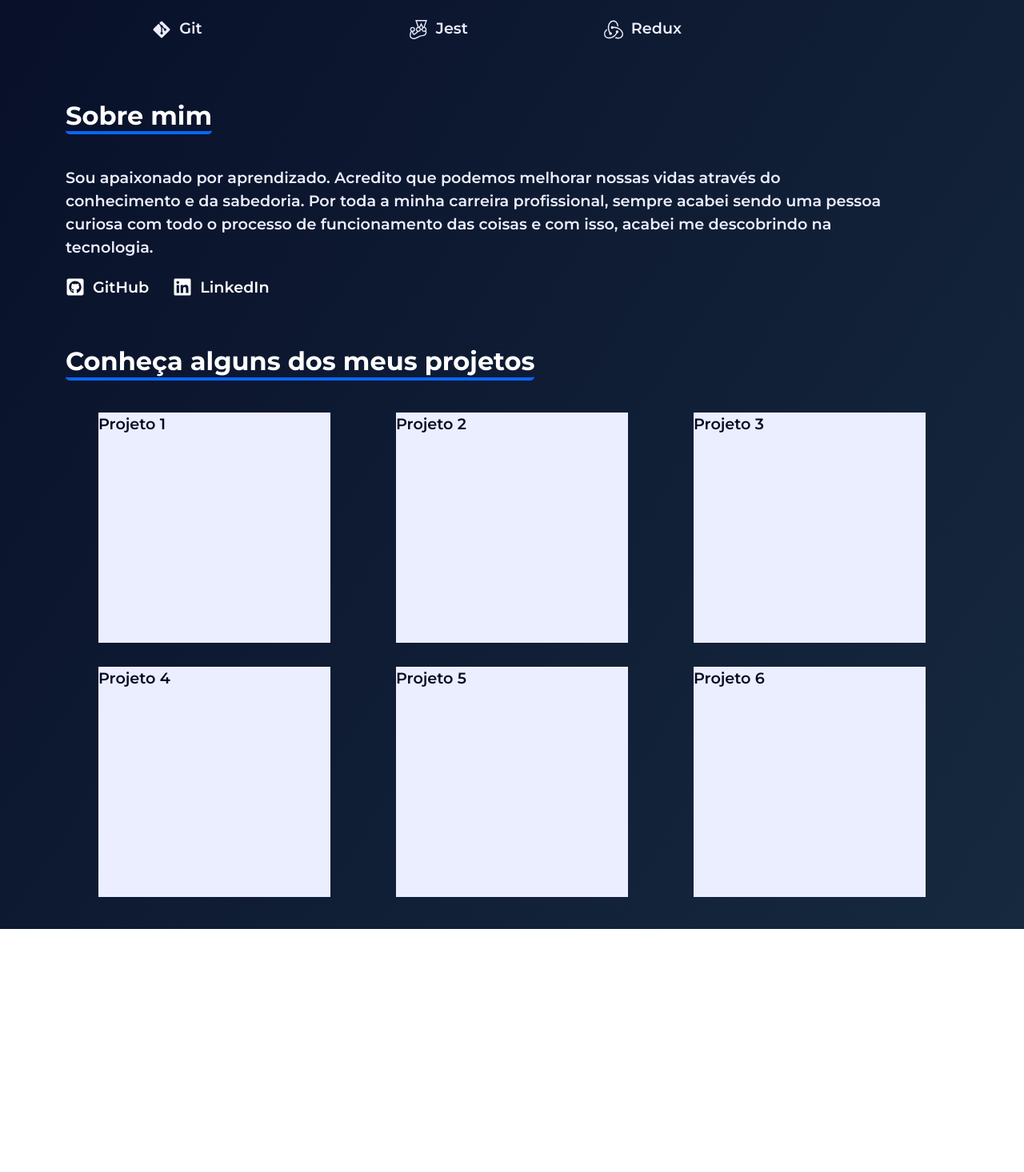
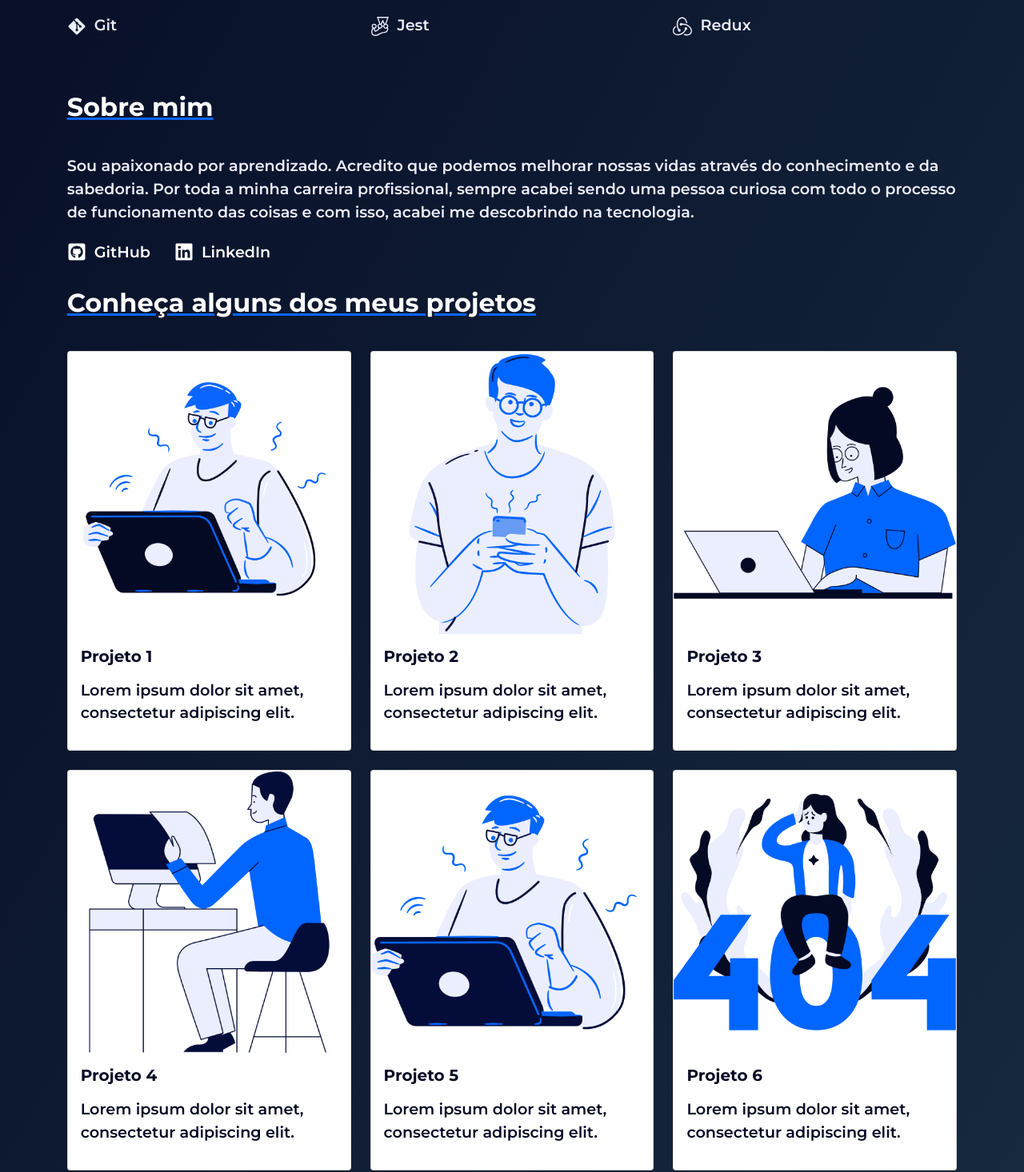
Before and after one commit to eduardomuchak/eduardo-portfolio, a React (Create React App) app: page / in a window 1280 px wide. Shown: the part 790-2256 px from the top of the page at 80% size. Before the commit the page ends 1952 px from the top, so only its background shows below. Built offline with nearby package versions, Linux system fonts and the light colour scheme.

Commit message:
feat: Adiciona responsividade total da homepage

```diff
--- a/src/pages/Home.jsx
+++ b/src/pages/Home.jsx
@@ -3,7 +3,12 @@ import { AiOutlineApi } from 'react-icons/ai';
 import { FaGitAlt, FaGithubSquare, FaLinkedin, FaReact } from 'react-icons/fa';
 import { SiCss3, SiHtml5, SiJavascript, SiJest, SiRedux, SiTestinglibrary } from 'react-icons/si';
 import Header from '../components/Header';
+import Contato1 from '../images/contato(1).png';
+import Contato2 from '../images/contato(2).png';
+import Contato3 from '../images/contato(3).png';
+import NotFound from '../images/not-found.png';
 import Working from '../images/working(2).png';
+import Working2 from '../images/working.png';
 import '../styles/Home.css';
 
 class Home extends Component {
@@ -11,7 +16,7 @@ class Home extends Component {
     return (
       <>
         <Header />
-        <main>
+        <main className='col-11'>
 
 
           <section className='info-container col-11'>
@@ -30,11 +35,11 @@ class Home extends Component {
 
 
 
-          <section className='col-11'>
-            <div className='section-container'>
+          <section className='col-12'>
+            <div className='section-container container'>
               <h2 className='title'>Algumas das tecnologias que já tive contato</h2>
-              <div className='technologies-container'>
-                <div>
+              <div className='technologies-container row align-items-start'>
+                <div className='col'>
                   <div className='technologie'>
                     <span className='icon'><AiOutlineApi/></span>
                     <span>Consumo de API's</span>
@@ -48,7 +53,7 @@ class Home extends Component {
                     <span>Git</span>
                   </div>
                 </div>
-                <div>
+                <div className='col'>
                   <div className='technologie'>
                     <span className='icon'><SiHtml5/></span>
                     <span>Html</span>
@@ -62,7 +67,7 @@ class Home extends Component {
                     <span>Jest</span>
                   </div>
                 </div>
-                <div>
+                <div className='col'>
                   <div className='technologie'>
                     <span className='icon'><FaReact/></span>
                     <span>React</span>
@@ -78,12 +83,14 @@ class Home extends Component {
                 </div>
               </div>
             </div>
-            <br/><br/>
-            <div>
+
+            <br/>
+
+            <div className='col-12 container'>
               <h2 className='title'>Sobre mim</h2>
               <p>Sou apaixonado por aprendizado. Acredito que podemos melhorar nossas vidas através do conhecimento e da sabedoria. Por toda a minha carreira profissional, sempre acabei sendo uma pessoa curiosa com todo o processo de funcionamento das coisas e com isso, acabei me descobrindo na tecnologia.</p>
             </div>
-            <div className='icons-container'>
+            <div className='icons-container container'>
               <div className='icons-sub-container'>
                 <a target="_blank" href='https://github.com/eduardomuchak' rel="noreferrer" className='external-links'>
                   <span className='icon'><FaGithubSquare/></span>
@@ -98,27 +105,91 @@ class Home extends Component {
               </div>
             </div>
           </section>
-          <br/><br/>
-          <section className='projects-container'>
-            <h2 className='title'>Conheça alguns dos meus projetos</h2>
-            <div className='project-cards'>
-              <div className='project-card'>
-                <span>Projeto 1</span>
+
+          <br/>
+
+          <section className='container m-auto'>
+            <div className='row'>
+              <div className='col-md-12'>
+                <h2 className='title'>Conheça alguns dos meus projetos</h2>
               </div>
-              <div className='project-card'>
-                <span>Projeto 2</span>
+
+              <div className='col-md-4 mb-4'>
+                <div className='card'>
+                  <img src={ Working2 } class="card-img-top" alt="..."/>
+                  <div className='card-body'>
+                    <h5 className='title-card'>Projeto 1</h5>
+                    <div className='mb-3'></div>
+                    <p className='text-card'>
+                      Lorem ipsum dolor sit amet, consectetur adipiscing elit.
+                    </p>
+                  </div>
+                </div>
               </div>
-              <div className='project-card'>
-                <span>Projeto 3</span>
+
+              <div className='col-md-4 mb-4'>
+                <div className='card'>
+                  <img src={ Contato1 } class="card-img-top" alt="..."/>
+                  <div className='card-body'>
+                    <h5 className='title-card'>Projeto 2</h5>
+                    <div className='mb-3 underline'></div>
+                    <p className='text-card'>
+                      Lorem ipsum dolor sit amet, consectetur adipiscing elit.
+                    </p>
+                  </div>
+                </div>
               </div>
-              <div className='project-card'>
-                <span>Projeto 4</span>
+
+              <div className='col-md-4 mb-4'>
+                <div className='card'>
+                  <img src={ Contato2 } class="card-img-top" alt="..."/>
+                  <div className='card-body'>
+                    <h5 className='title-card'>Projeto 3</h5>
+                    <div className='mb-3'></div>
+                    <p className='text-card'>
+                      Lorem ipsum dolor sit amet, consectetur adipiscing elit.
+                    </p>
+                  </div>
+                </div>
               </div>
-              <div className='project-card'>
-                <span>Projeto 5</span>
+
+              <div className='col-md-4 mb-4'>
+                <div className='card'>
+                  <img src={ Contato3 } class="card-img-top" alt="..."/>
+                  <div className='card-body'>
+                    <h5 className='title-card'>Projeto 4</h5>
+                    <div className='mb-3'></div>
+                    <p className='text-card'>
+                      Lorem ipsum dolor sit amet, consectetur adipiscing elit.
+                    </p>
+                  </div>
+                </div>
               </div>
-              <div className='project-card'>
-                <span>Projeto 6</span>
+
+              <div className='col-md-4 mb-4'>
+                <div className='card'>
+                  <img src={ Working } class="card-img-top" alt="..."/>
+                  <div className='card-body'>
+                    <h5 className='title-card'>Projeto 5</h5>
+                    <div className='mb-3'></div>
+                    <p className='text-card'>
+                      Lorem ipsum dolor sit amet, consectetur adipiscing elit.
+                    </p>
+                  </div>
+                </div>
+              </div>
+
+              <div className='col-md-4 mb-4'>
+                <div className='card'>
+                  <img src={ NotFound } class="card-img-top" alt="..."/>
+                  <div className='card-body'>
+                    <h5 className='title-card'>Projeto 6</h5>
+                    <div className='mb-3'></div>
+                    <p className='text-card'>
+                      Lorem ipsum dolor sit amet, consectetur adipiscing elit.
+                    </p>
+                  </div>
+                </div>
               </div>
             </div>
           </section>
--- a/src/styles/Home.css
+++ b/src/styles/Home.css
@@ -61,13 +61,8 @@ h2 {
 .title {
   font-weight: 700;
   color: white;
-  width: max-content;
-  border-bottom: #EBEEFF solid 4px;
-  border-bottom-left-radius: 5px;
-  border-bottom-right-radius: 5px;
-  border-color: rgb(10, 101, 255);
-  display: flex;
-  flex-wrap: wrap;
+  text-decoration: underline;
+  text-decoration-color: rgb(10, 101, 255);
 }
 
 .icons-container {
@@ -112,3 +107,12 @@ h2 {
   margin: 0px 30px;
   margin-bottom: 30px;
 }
+
+.text-card{
+  color: #050a24;
+}
+
+.title-card {
+  color: #050a24;
+  font-weight: 700;
+}
```
